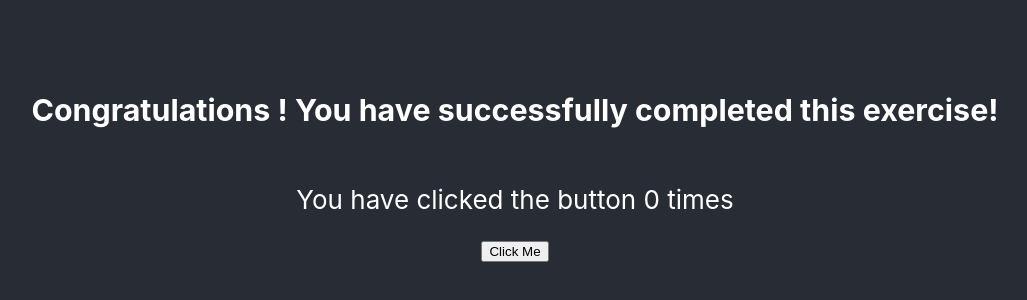
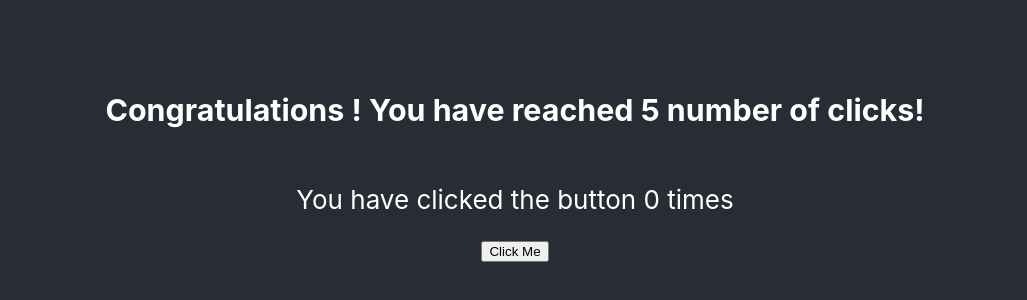
Before and after one commit to ashishjsharda/ReactComponents1, a React (Create React App) app: page / in a window 1280 px wide. Shown: the part 238-538 px from the top of the page, without its empty margins (125-1152 px from the left). Built offline with nearby package versions, Linux system fonts and the light colour scheme.

Commit message:
Update congrats message

```diff
--- a/src/CongratulationsMessage.js
+++ b/src/CongratulationsMessage.js
@@ -1,7 +1,7 @@
 import React from 'react'
 export const CongratulationsMessage =({numberOfClicks,threshold}) =>{
     return numberOfClicks>= threshold
-        ?<h3>Congratulations ! You have successfully completed this exercise!</h3>
+        ?<h3>Congratulations ! You have reached {threshold} number of clicks!</h3>
         :null;
 
 };
```
